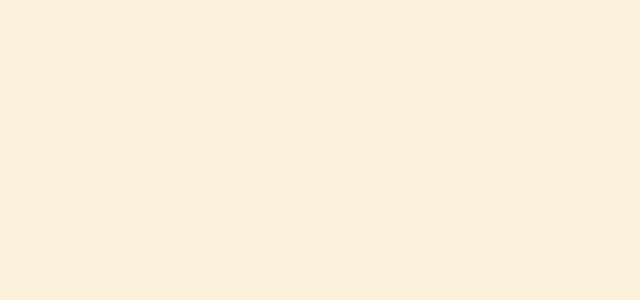
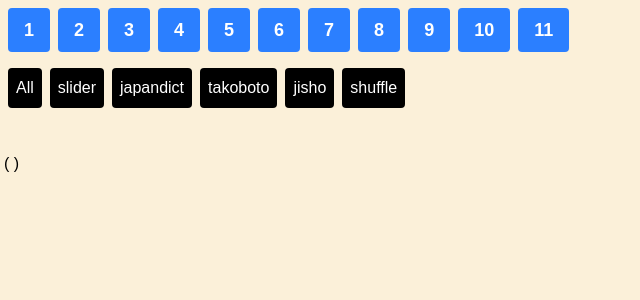
Before and after one commit to mahadidev7/jpDictionnary, a Next.js app: page /flitter in a window 1280 px wide. Shown: the top 300 px of the page, without its empty margins (0-640 px from the left). Built offline with nearby package versions, Linux system fonts and the light colour scheme.

Commit message:
filtter page added

```diff
--- a/app/flitter/page.tsx
+++ b/app/flitter/page.tsx
@@ -1,3 +1,140 @@
+"use client";
+import { useState } from "react";
+import { jpN5 } from "../data/jpN5";
+type VocabItem = {
+  japanese: string;
+  pronounce: string;
+  english: string;
+  bangle: string;
+  kanji: string;
+  english_pronounce?: string;
+};
+
 export default function Flitter() {
-    return <div>About Page</div>;
+  const [lessonVocab, setLessonVocab] = useState<VocabItem[]>([]);
+  const [sliderActiveVocab, setSliderActiveVocab] = useState(0);
+  const [isSlider, setIsSlider] = useState(true);
+
+  const handleClick = (data: VocabItem[]) => {
+    setLessonVocab(data);
+  };
+
+  function shuffle() {
+    // Use the spread operator to avoid mutating the original array
+    const shuffled = [...lessonVocab];
+
+    for (let i = shuffled.length - 1; i > 0; i--) {
+      // Generate a random index between 0 and i
+      const j = Math.floor(Math.random() * (i + 1));
+
+      // Swap elements using destructuring assignment
+      [shuffled[i], shuffled[j]] = [shuffled[j], shuffled[i]];
+    }
+
+    setLessonVocab(shuffled);
+  }
+
+   const handelPOPUPFun = (url: string) => {
+    window.open(url, "_blank", "width=500,height=700");
+  };
+
+  return (
+    <>
+      <div className="flex flex-wrap w-full p-2 gap-2">
+        {jpN5?.map((word, index) => (
+          <div key={index} className="">
+            <button
+              className="bg-blue-500 hover:bg-blue-700 text-white font-bold py-2 px-4 rounded"
+              onClick={() => handleClick(word.lessonVocabList)}
+            >
+              <p className="text-lg font-bold">{word.lesson}</p>
+            </button>
+          </div>
+        ))}
+      </div>
+      <div className="flex flex-wrap w-full p-2 gap-2">
+        <button
+          className="bg-black p-2 text-white rounded"
+          onClick={() => setIsSlider(false)}
+        >
+          All
+        </button>
+        <button
+          className="bg-black p-2 text-white rounded"
+          onClick={() => setIsSlider(true)}
+        >
+          slider
+        </button>
+        <div className="flex flex-wrap gap-2 justify-end items-center">
+          <button
+            className="bg-black p-2 text-white rounded"
+            onClick={() =>
+              handelPOPUPFun(
+                `https://www.japandict.com/?s=${lessonVocab[sliderActiveVocab]?.japanese}&lang=eng`,
+              )
+            }
+          >
+            japandict
+          </button>
+          <button
+            className="bg-black p-2 text-white rounded"
+            onClick={() =>
+              handelPOPUPFun(
+                `https://takoboto.jp/?q=${encodeURIComponent(lessonVocab[sliderActiveVocab]?.japanese)}`,
+              )
+            }
+          >
+            takoboto
+          </button>
+          <button
+            className="bg-black p-2 text-white rounded"
+            onClick={() =>
+              handelPOPUPFun(
+                `https://jisho.org/search/${encodeURIComponent(lessonVocab[sliderActiveVocab]?.japanese)}`,
+              )
+            }
+          >
+            jisho
+          </button>
+          <button
+            className="bg-black p-2 text-white rounded"
+            onClick={() => shuffle()}
+          >
+            shuffle
+          </button>
+        </div>
+      </div>
+      <div className="flex flex-wrap justify-normal items-center gap-2 p-4">
+        {lessonVocab?.map((vocab, index) => (
+          <div
+            key={index}
+            onClick={() => {
+              setSliderActiveVocab(index);
+            }}
+            className="flex justify-between items-center"
+          >
+            <div className="">
+              <p className="text-[22px] font-bold text-[#000000]">
+                {vocab?.japanese},
+              </p>
+            </div>
+          </div>
+        ))}
+      </div>
+
+      <div className="vocab-list flex flex-wrap justify-normal items-center gap-2 p-1">
+        <div className=" w-full">
+          <p className="text-[30px] font-bold text-[#000000]">
+            {lessonVocab[sliderActiveVocab]?.japanese}
+          </p>
+          <p className="text-[16px] text-[#000000]">
+            ( {lessonVocab[sliderActiveVocab]?.pronounce} )
+          </p>
+          <p className="text-lg text-[#000000] w-[20%] ">
+            {lessonVocab[sliderActiveVocab]?.bangle}
+          </p>
+        </div>
+      </div>
+    </>
+  );
 }
--- a/app/page.tsx
+++ b/app/page.tsx
@@ -196,7 +196,7 @@ export default function Home() {
         href="https://mahadidev7.vercel.app/"
         target="_blank"
         rel="noopener noreferrer"
-        className="text-[#111111] my-6 text-center block text-[14px]"
+        className="text-[#111111] my-6 text-center text-[14px]"
       >
         Owner By @mahadidev7
       </a>
```
